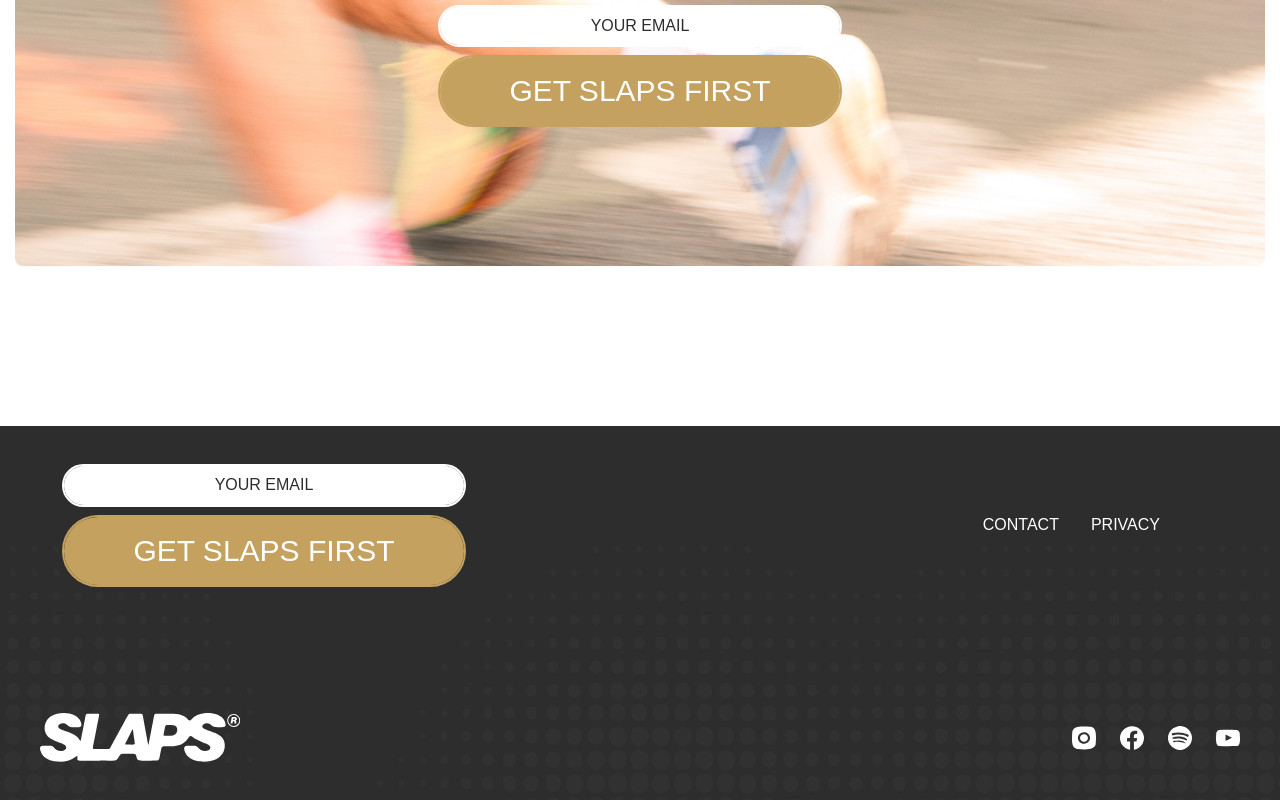
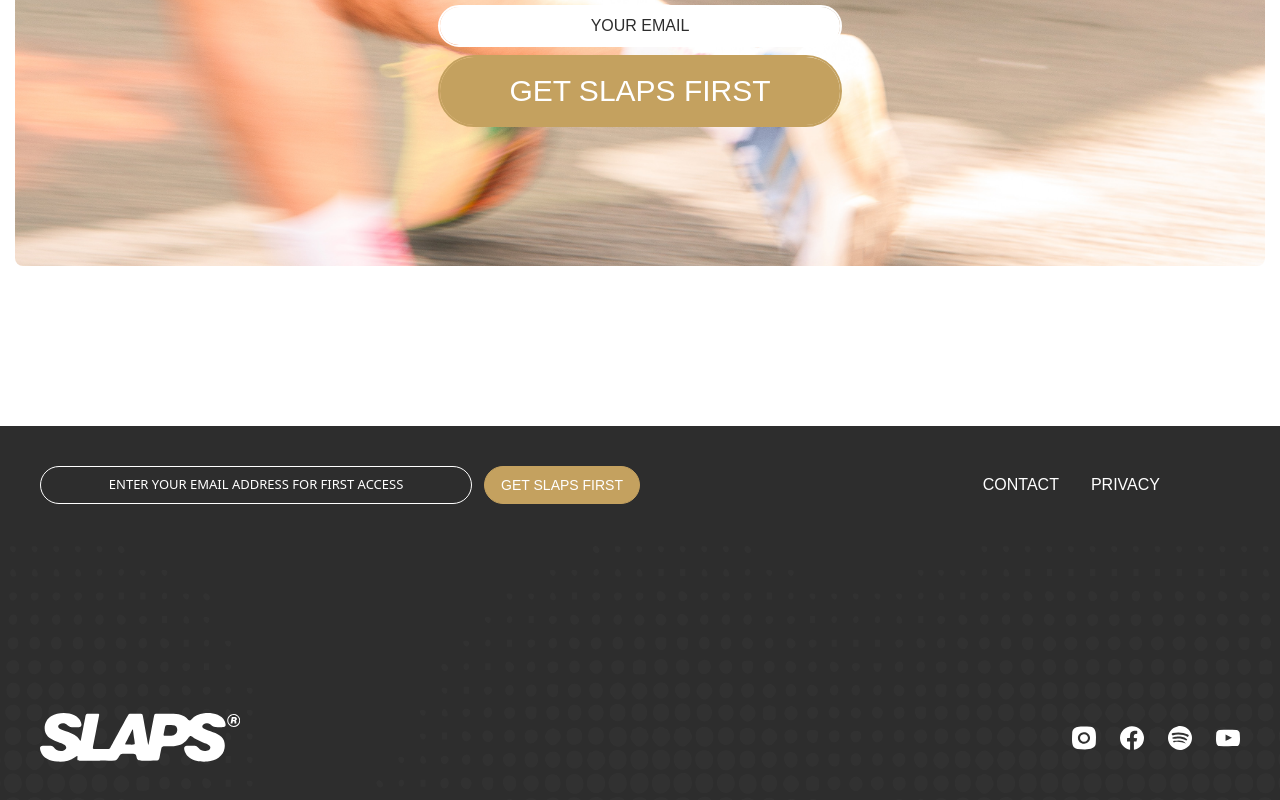
Before and after one commit to GreenEagleKing/we-slaps, a React (Vite) app: page / in a window 1280 px wide. Shown: the part 1204-2004 px from the top of the page. Built offline with nearby package versions, Linux system fonts and the light colour scheme; a web font is replaced by a local one.

Commit message:
Created variant of mailing list design

```diff
--- a/src/components/MailingList.tsx
+++ b/src/components/MailingList.tsx
@@ -1,7 +1,11 @@
 import { motion } from "framer-motion";
 import { useState } from "react";
 
-const MailingList: React.FC = () => {
+interface MailingListProps {
+  variant?: "hero" | "footer";
+}
+
+const MailingList: React.FC<MailingListProps> = ({ variant = "hero" }) => {
   const [mailingSubmissionState, setMailingSubmissionState] = useState<
     "idle" | "submitting" | "success" | "error"
   >("idle");
@@ -57,6 +61,36 @@ const MailingList: React.FC = () => {
 
   const MotionDiv = motion.create("div");
 
+  if (variant === "footer") {
+    return (
+        <form
+          onSubmit={submitEmail}
+          className="flex gap-3 w-[600px]"
+        >
+          <input
+            className="text-body-heading bg-transparent border border-white-slaps text-white-slaps text-[13px] w-full text-center rounded-full py-2 px-4 placeholder:text-white-slaps placeholder:text-center focus:outline-none focus:border-gold-slaps hover:border-gold-slaps transition-colors"
+            placeholder="ENTER YOUR EMAIL ADDRESS FOR FIRST ACCESS"
+            name="email"
+            type="email"
+            required
+          />
+          <button
+            className="text-slaps-heading border border-gold-slaps text-white-slaps bg-gold-slaps py-2 px-4 rounded-full uppercase text-sm hover:text-black-slaps transition-colors text-nowrap"
+            type="submit"
+            disabled={mailingSubmissionState === "submitting"}
+          >
+            {mailingSubmissionState === "submitting"
+              ? "Submitting..."
+              : mailingSubmissionState === "success"
+              ? "Subscribed!"
+              : mailingSubmissionState === "error"
+              ? "Try again"
+              : "Get Slaps First"}
+          </button>
+        </form>
+    );
+  }
+
   return (
     <div className="flex flex-col gap-8 justify-center items-center">
       <MotionDiv
```
